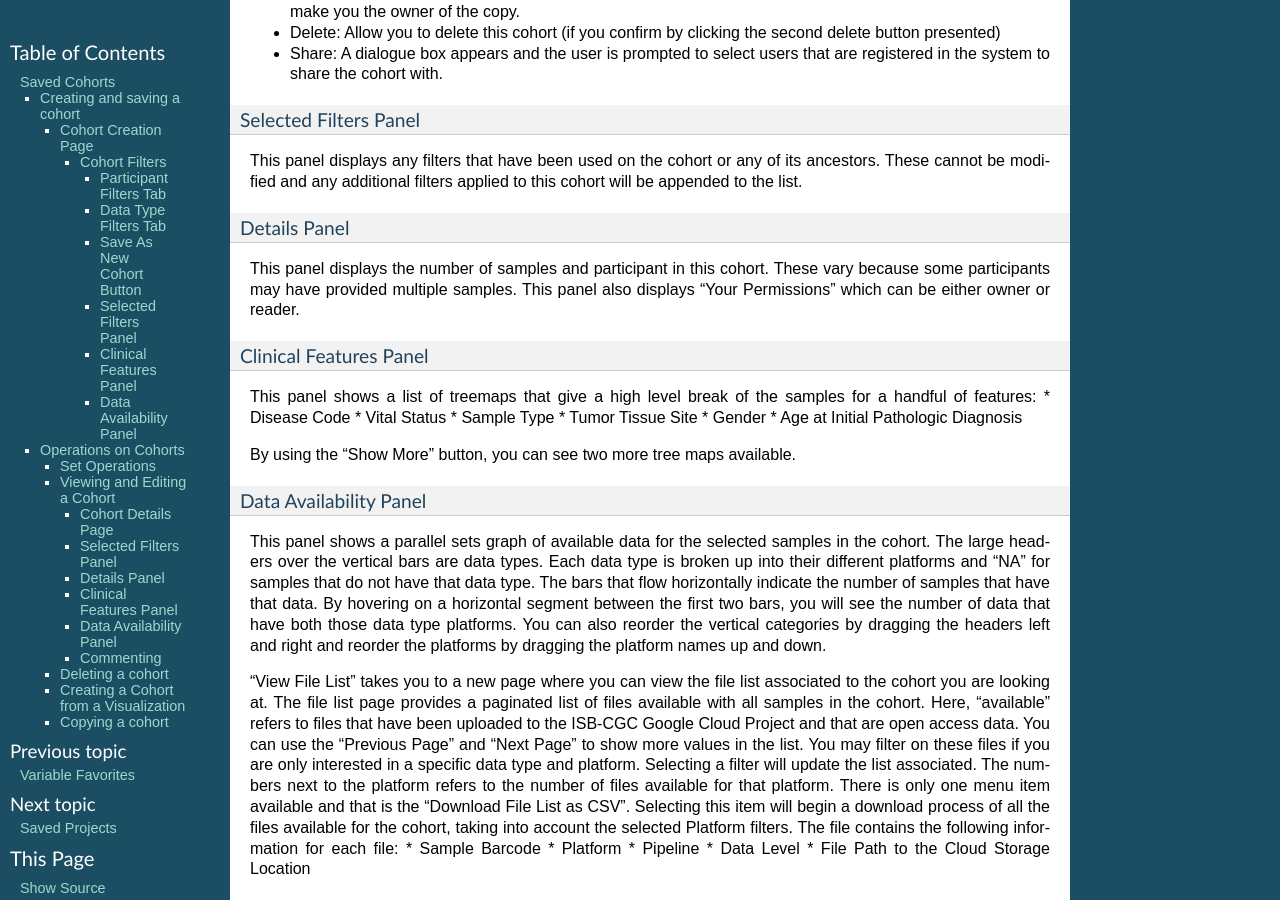
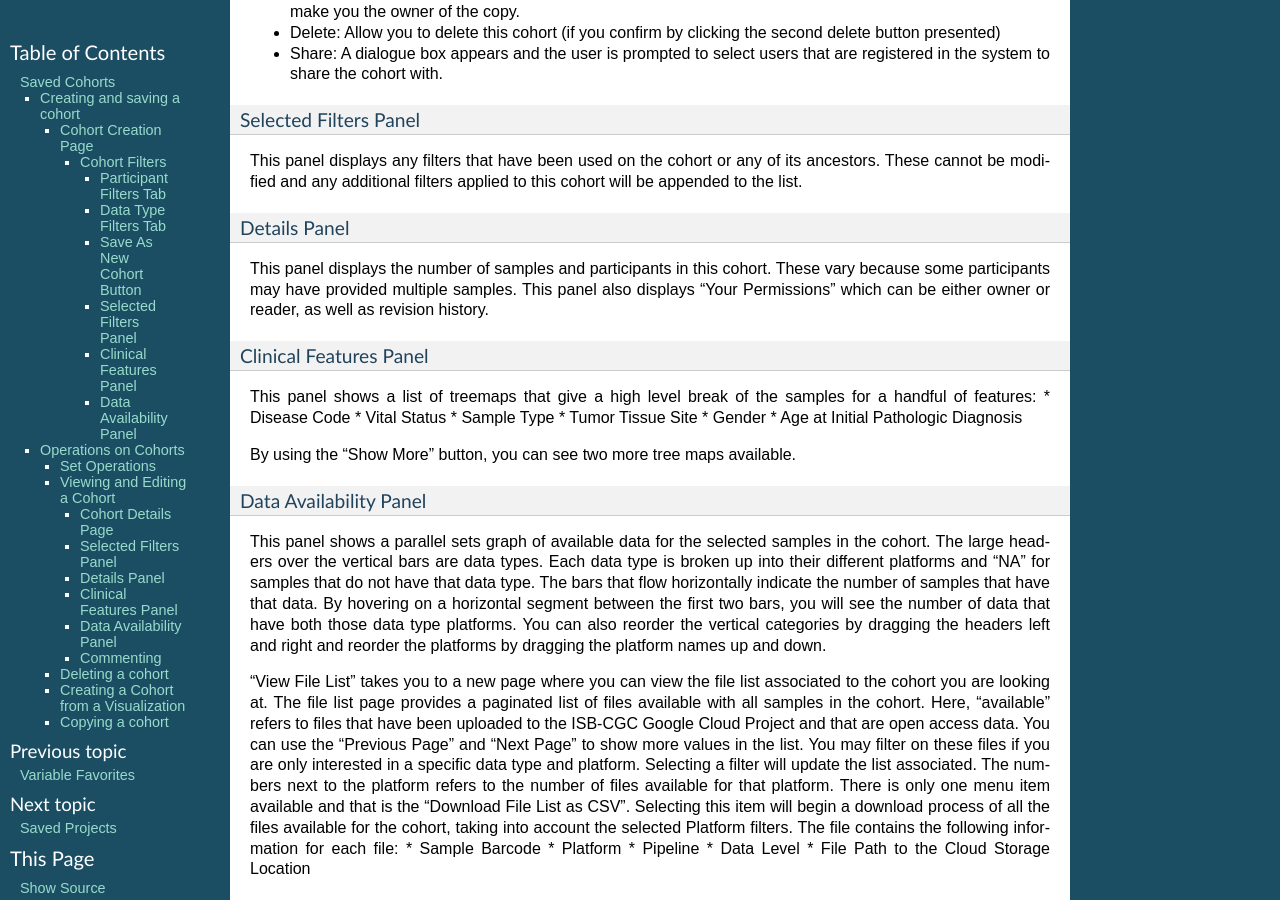
Before and after one commit to isb-cgc/readthedocs, a Sphinx documentation site: the page built from docs/source/sections/webapp/Saved-Cohorts.rst, in a window 1280 px wide and 900 px high, scrolled down 2669 px. Built offline with Sphinx 7.4.7, drawn with Linux system fonts in a browser that asks for light colours.

Commit message:
Update Saved-Cohorts.rst

```diff
--- a/docs/source/sections/webapp/Saved-Cohorts.rst
+++ b/docs/source/sections/webapp/Saved-Cohorts.rst
@@ -143,9 +143,9 @@ any additional filters applied to this cohort will be appended to the list.
 Details Panel
 -------------
 
-This panel displays the number of samples and participant in this cohort. These vary because some participants may have
+This panel displays the number of samples and participants in this cohort. These vary because some participants may have
 provided multiple samples.
-This panel also displays “Your Permissions” which can be either owner or reader.
+This panel also displays “Your Permissions” which can be either owner or reader, as well as revision history.
 
 Clinical Features Panel
 -----------------------
```
